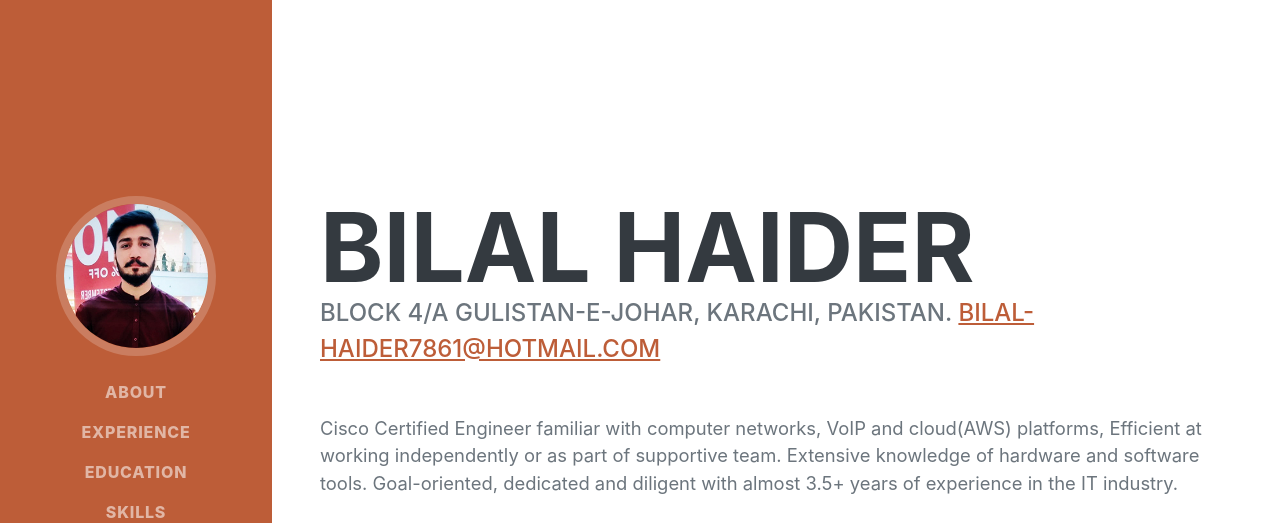
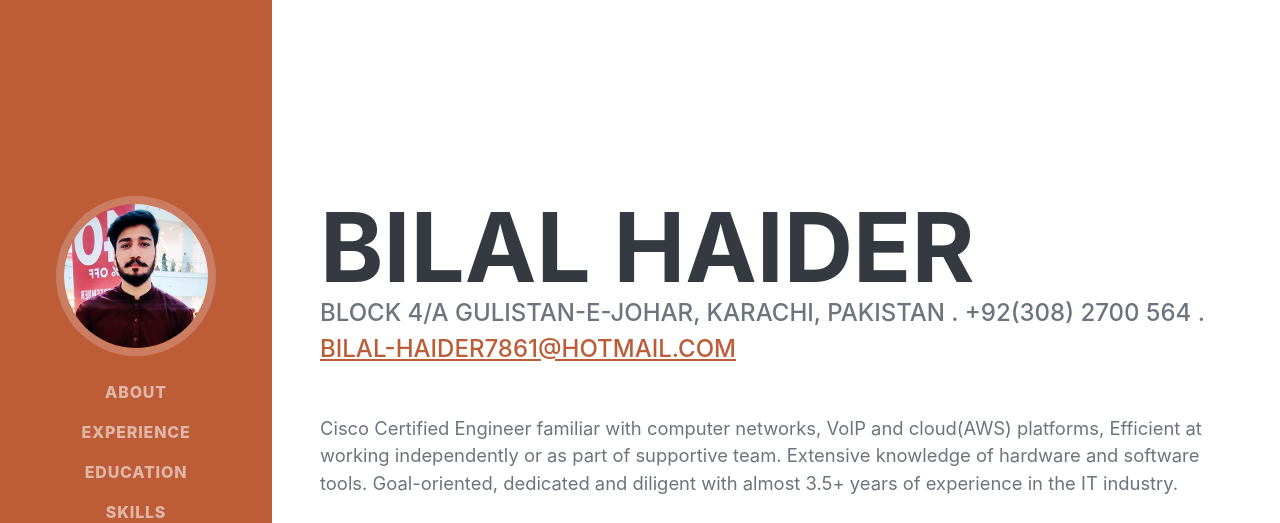
Before and after one commit to bilalhaider7861/bilalhaider7861.github.io, a plain HTML site: page index.html in a window 1280 px wide. Shown: the top 523 px of the page. Drawn offline with nearby package versions, Linux system fonts and the light colour scheme; a web font is replaced by a local one.

Commit message:
new changes implemented

```diff
--- a/index.html
+++ b/index.html
@@ -43,7 +43,7 @@
                         BILAL HAIDER
                     </h1>
                     <div class="subheading mb-5">
-                        Block 4/A Gulistan-e-Johar, Karachi, Pakistan.
+                        Block 4/A Gulistan-e-Johar, Karachi, Pakistan . +92(308) 2700 564 .
                         <a href="mailto:name@email.com">Bilal-haider7861@hotmail.com</a>
                     </div>
                     <p class="lead mb-5">Cisco Certified Engineer familiar with computer networks, VoIP and cloud(AWS) platforms, Efficient at working independently or as part of supportive team. Extensive knowledge of hardware and software tools. Goal-oriented, dedicated and diligent with almost 3.5+ years of experience in the IT industry.</p>
```
Also changed, not shown: 1 other file.
